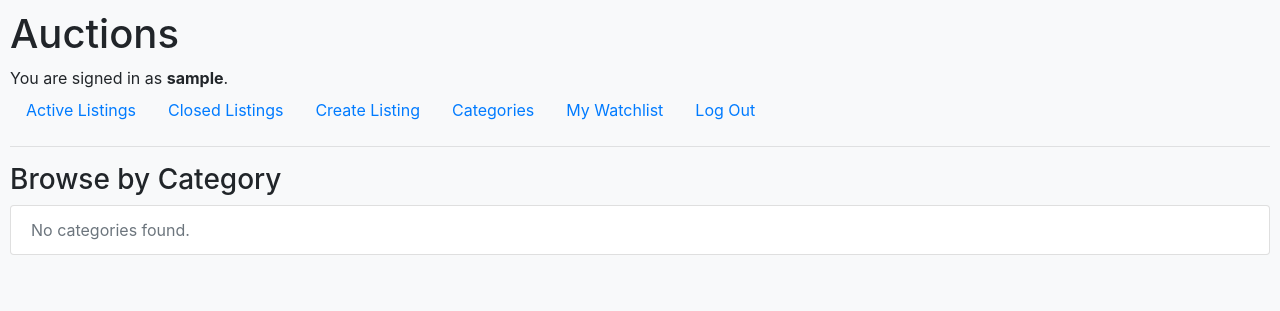
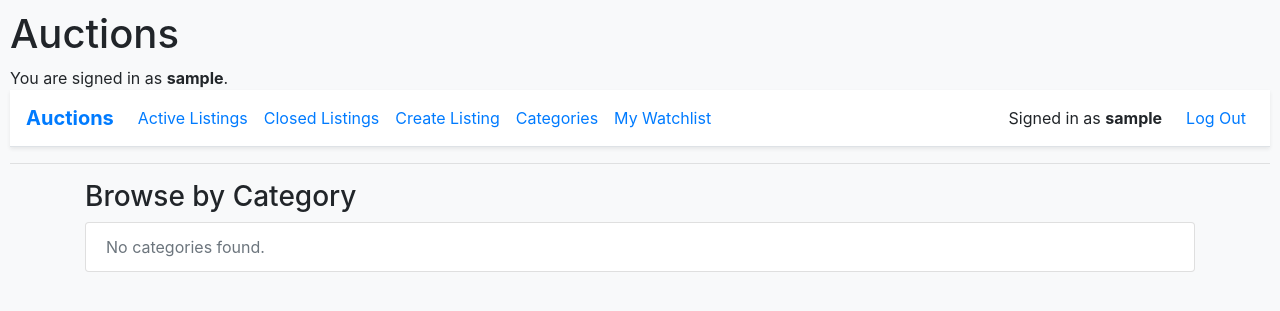
Before and after one commit to iygeal/e-commerce-auctions, a Django app: page /categories/ in a window 1280 px wide. Shown: the top 311 px of the page. Run offline with Django 3.2, Linux system fonts and the light colour scheme; the visitor is signed in with stand-in values (Sample User, id 1); data that the repository does not hold is empty; some libraries are stand-ins or nearby versions.

Commit message:
Modified layout by tweaking bootstrap

```diff
--- a/auctions/templates/auctions/layout.html
+++ b/auctions/templates/auctions/layout.html
@@ -16,14 +16,21 @@
                 You have not signed in yet.
             {% endif %}
         </div>
-        <ul class="nav">
+    <nav class="navbar navbar-expand-lg navbar-secondary bg-white border-bottom shadow-sm">
+    <a class="navbar-brand font-weight-bold" href="{% url 'index' %}">Auctions</a>
+
+    <button class="navbar-toggler" type="button" data-toggle="collapse" data-target="#navbarNav">
+        <span class="navbar-toggler-icon"></span>
+    </button>
+
+    <div class="collapse navbar-collapse" id="navbarNav">
+        <ul class="navbar-nav mr-auto">
         <li class="nav-item">
             <a class="nav-link" href="{% url 'index' %}">Active Listings</a>
         </li>
         <li class="nav-item">
             <a class="nav-link" href="{% url 'closed_listings' %}">Closed Listings</a>
         </li>
-
         {% if user.is_authenticated %}
             <li class="nav-item">
             <a class="nav-link" href="{% url 'create_listing' %}">Create Listing</a>
@@ -31,9 +38,18 @@
             <li class="nav-item">
             <a class="nav-link" href="{% url 'categories' %}">Categories</a>
             </li>
-
             <li class="nav-item">
             <a class="nav-link" href="{% url 'watchlist' %}">My Watchlist</a>
+            </li>
+        {% endif %}
+        </ul>
+
+        <ul class="navbar-nav">
+        {% if user.is_authenticated %}
+            <li class="nav-item">
+            <span class="navbar-text mr-3">
+                Signed in as <strong>{{ user.username }}</strong>
+            </span>
             </li>
             <li class="nav-item">
             <a class="nav-link" href="{% url 'logout' %}">Log Out</a>
@@ -47,9 +63,18 @@
             </li>
         {% endif %}
         </ul>
+    </div>
+    </nav>
+
 
         <hr>
+    <div class="container mt-8">
         {% block body %}
         {% endblock %}
+    </div>
+
+<script src="https://code.jquery.com/jquery-3.4.1.slim.min.js" crossorigin="anonymous"></script>
+<script src="https://cdn.jsdelivr.net/npm/bootstrap@4.4.1/dist/js/bootstrap.bundle.min.js" crossorigin="anonymous"></script>
+
     </body>
 </html>
```
Lines whose indentation alone changed are shown as unchanged.
